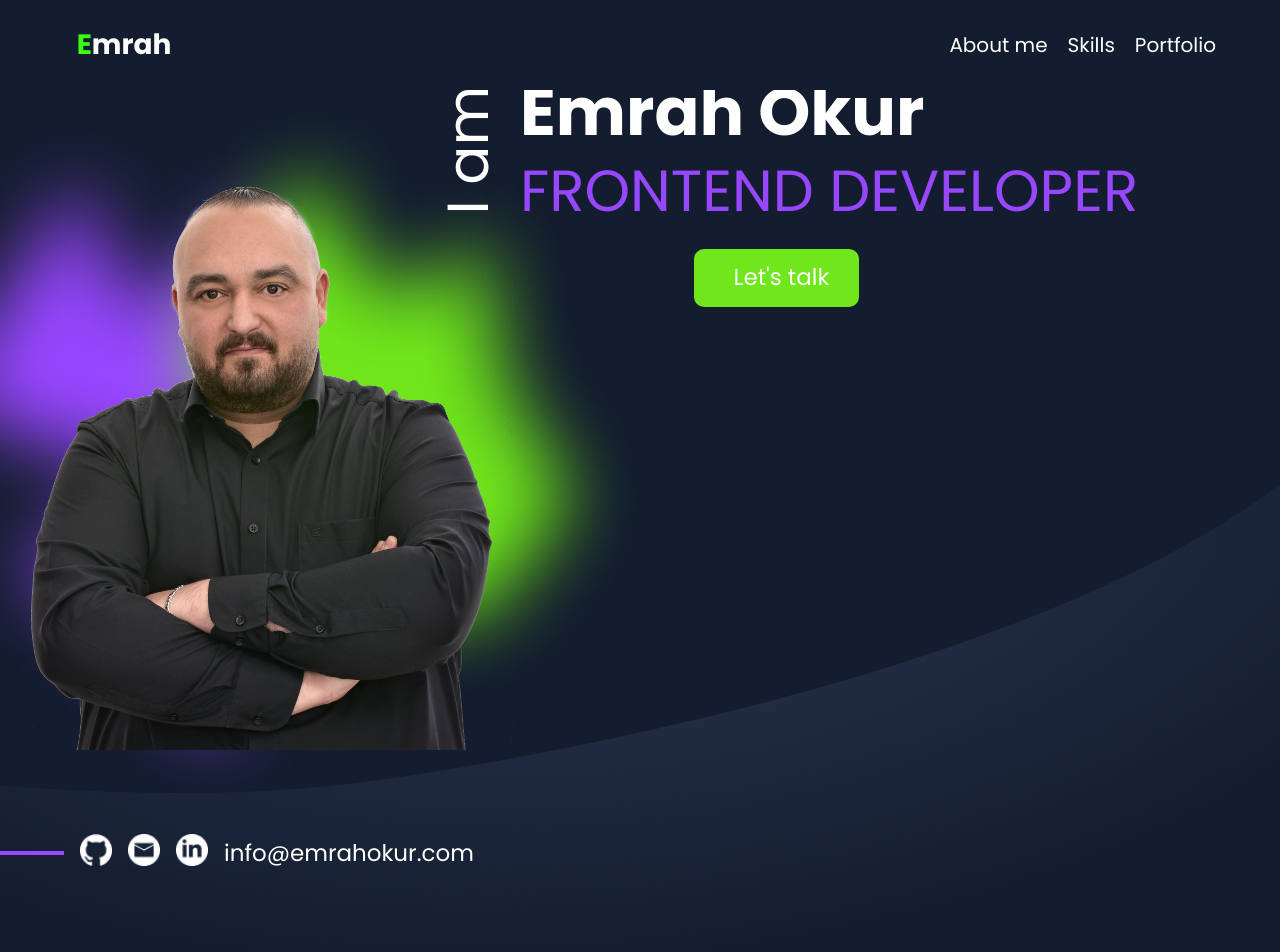
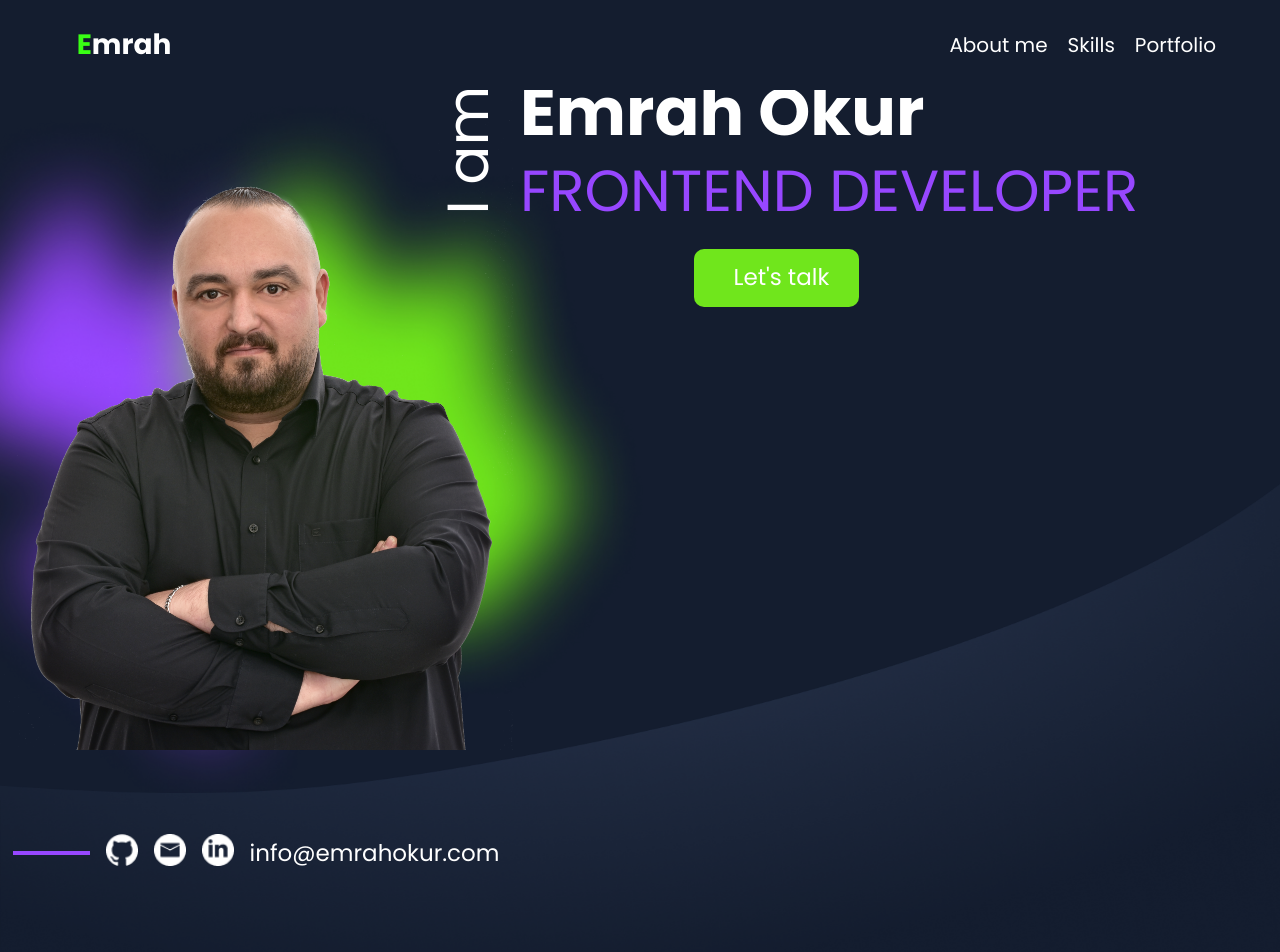
Before and after one commit to EmrahOkur/Emrah-Okur-Portfolio, an Angular app in the folder Emrah-Okur-Portfolio/: page / in a window 1280 px wide. Shown: the top 952 px of the page. Built offline with nearby package versions, Linux system fonts and the light colour scheme.

Commit message:
divider bug fix

```diff
--- a/Emrah-Okur-Portfolio/src/app/hero/hero.component.scss
+++ b/Emrah-Okur-Portfolio/src/app/hero/hero.component.scss
@@ -208,8 +208,8 @@ a {
 
 .divider {
     display: flex;
-    width: 25vw;
-    margin-left: -20vw;
+    width: 6vw;
+    margin-left: 1vw;
     height: 4px;
     background-color: $purple;
 }
```
